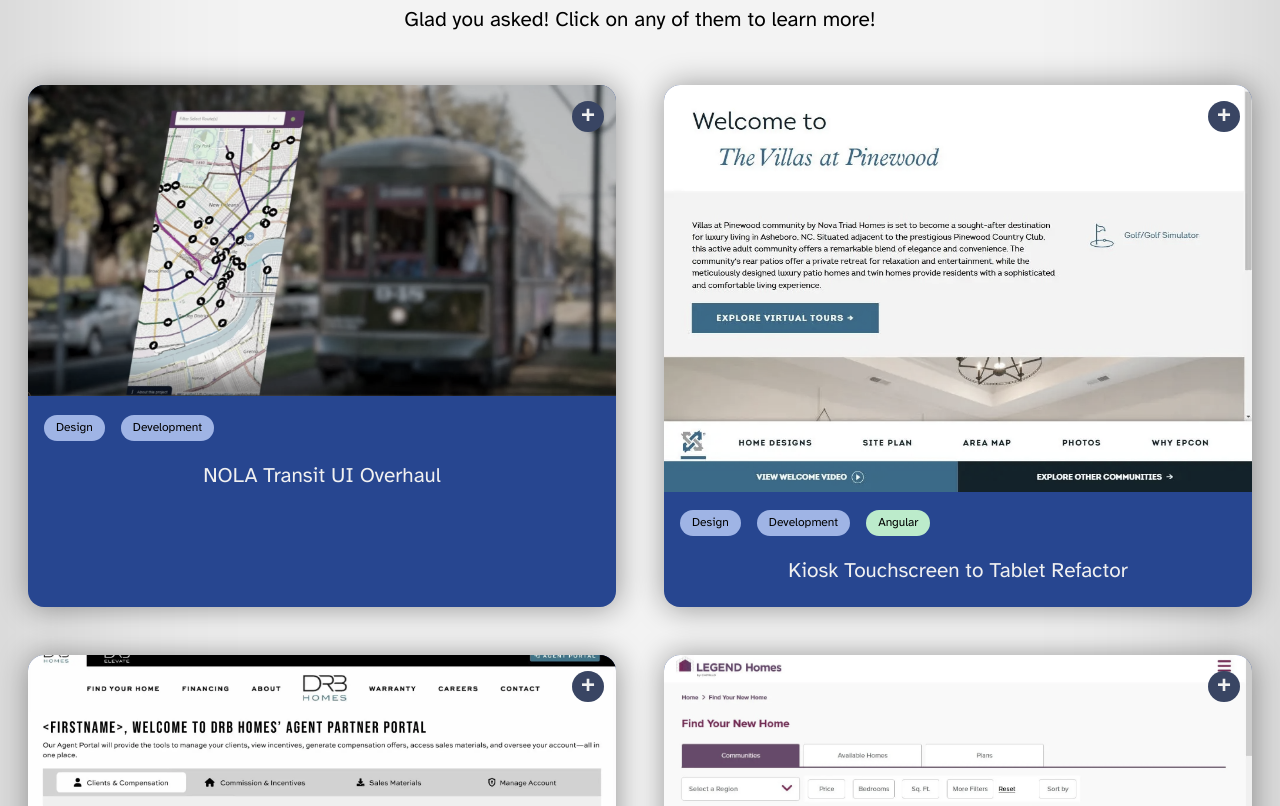
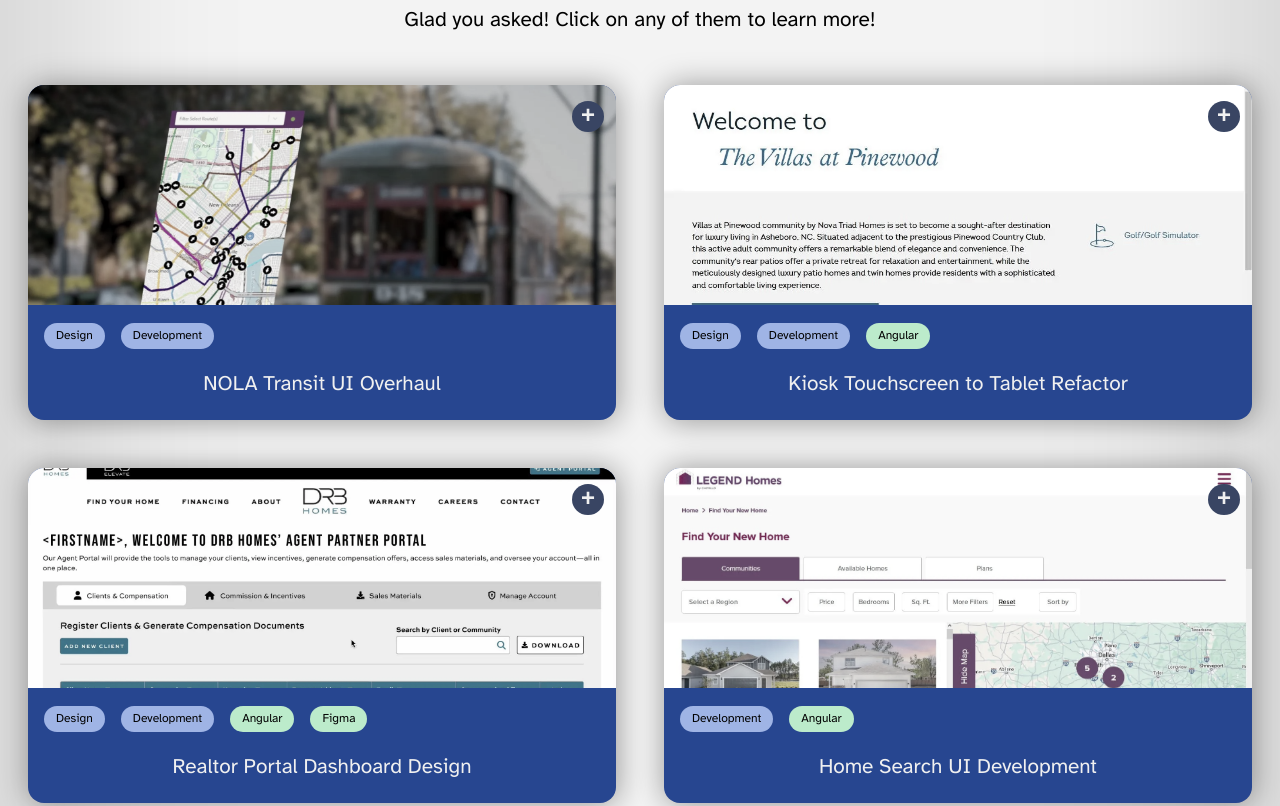
Before and after one commit to AndrewLeach94/leach-portfolio, an Astro site: page / in a window 1280 px wide. Shown: the part 1939-2745 px from the top of the page. Built offline with nearby package versions, Linux system fonts and the light colour scheme; Astro itself is replaced by a stand-in of ours.

Commit message:
replaces videos with images

```diff
--- a/src/components/case-study-thumbnail/CaseStudy.tsx
+++ b/src/components/case-study-thumbnail/CaseStudy.tsx
@@ -50,7 +50,9 @@ const CaseStudy = (
         <div className="case-study-thumbnail">
             <button className="thumbnail-container" onClick={() => openModal()}>
                 <div className="expand-icon">+</div>
-                <img src={thumbnailAssetSrc} alt={title} />
+                <div className="image-container">
+                    <img src={thumbnailAssetSrc} alt={title} />
+                </div>
             </button>
             <div className="tags">
                 {categoryTags && categoryTags.map((tag, index) => <span className="category-chip" key={index}>{tag}</span>)}
--- a/src/styles/components/case-study.scss
+++ b/src/styles/components/case-study.scss
@@ -30,12 +30,19 @@
         border-radius: 16px;
         padding: 0;
         filter: grayscale(0.6);
+
+        .image-container {
+            width: 100%;
+            height: 13.75rem;
+            overflow: hidden;
+        }
         img {
             border-top-left-radius: 16px;
             border-top-right-radius: 16px;
             width: 100%;
             height: auto;
             transition: all 0.4s;
+            object-fit: cover;
         }
 
         &:hover {
@@ -147,6 +154,7 @@
     }
 
     @include tabletDown {
+
         dialog {
             .copy-container {
                 padding: 1.5rem;
```
